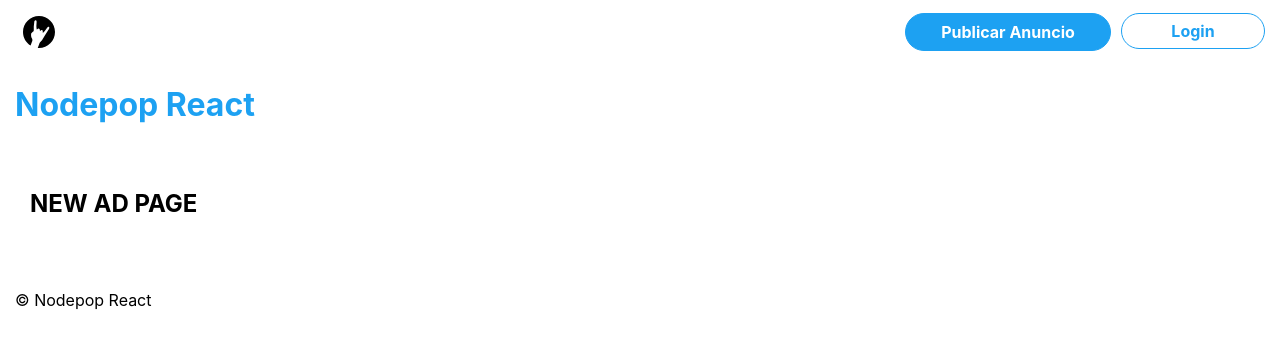
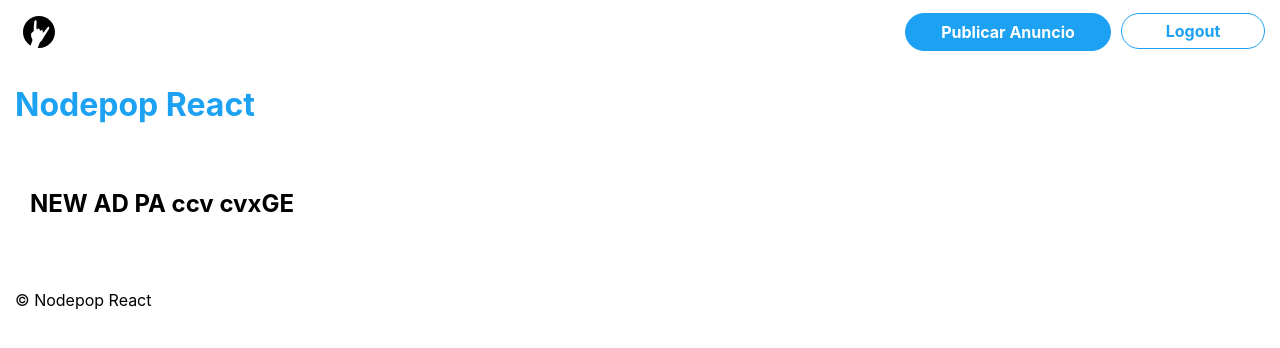
Before and after one commit to jaimeperezortega/nodepop-react, a React (Create React App) app in the folder nodepop-react/: page /new-ad in a window 1280 px wide. Shown: the top 348 px of the page. Built offline with nearby package versions, Linux system fonts and the light colour scheme; sample sign-in values are in the browser's storage.

Commit message:
Consigo hacer pasar isLogged a NewAd y protejo la ruta redireccionando a login si no está loggeado

```diff
--- a/nodepop-react/src/App.js
+++ b/nodepop-react/src/App.js
@@ -22,7 +22,10 @@ const handleLogout = () => setIsLogged(false);
       <Switch>
 
        <PrivateRoute isLogged={isLogged} path='/ad/:adId' component={AdDetailPage} />
-       <PrivateRoute isLogged={isLogged} path='/new-ad' component={NewAdPage} />
+       <Route path='/new-ad'>
+        {routerProps => <NewAdPage isLogged = {isLogged}/>}
+
+       </Route>
        <Route path='/login'>
         {({history}) => (
         <LoginPage history={history} onLogin={handleLogin} />
--- a/nodepop-react/src/components/ads/NewAdPage.js
+++ b/nodepop-react/src/components/ads/NewAdPage.js
@@ -3,24 +3,31 @@
 import React from 'react';
 import Button from '../shared/Button';
 import Layout from '../layout/Layout';
+import { Redirect } from 'react-router-dom';
 
 
 
-const NewAdPage = ()=>{
+const NewAdPage = ({isLogged})=>{
 
 
+    if (isLogged) {
+
+        return(
 
 
-    return(
-        <Layout title="Nodepop React">
-            <h1>NEW AD PAGE</h1>
-        </Layout>
+            <Layout isLogged={isLogged} title="Nodepop React">
+                <h1>NEW AD PA ccv cvxGE</h1>
+            </Layout>
+
+        )
+
+    } else {
+        return (
+            <Redirect to ='/login'/>
+        )
+    }
 
 
-
-
-
-    )
 }
 
 export default NewAdPage;
```
